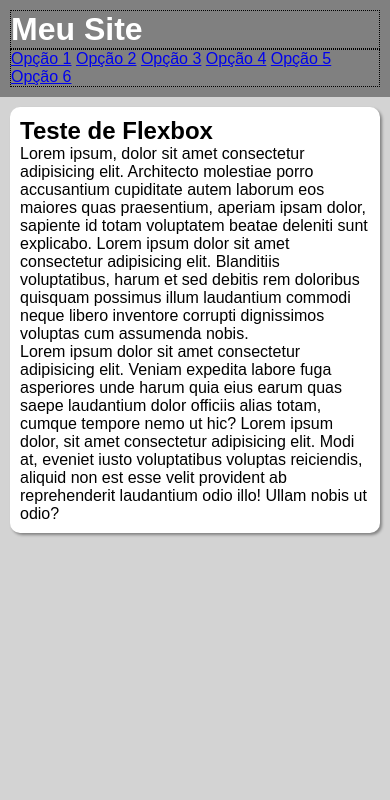
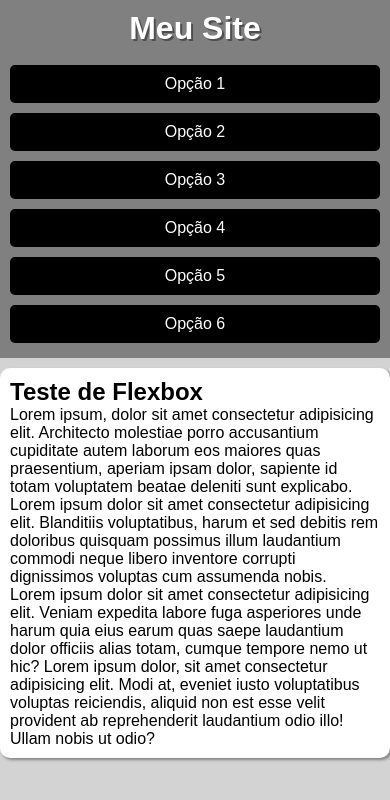
Before and after one commit to julliafigueiredo/html-css, a plain HTML site: page ex027/flex013-menuflexbox/index.html in a window 390 px wide. Drawn offline with Linux system fonts and the light colour scheme.

Commit message:
menu flexbox com media query

```diff
--- a/ex027/flex013-menuflexbox/index.html
+++ b/ex027/flex013-menuflexbox/index.html
@@ -5,6 +5,7 @@
     <meta name="viewport" content="width=device-width, initial-scale=1.0">
     <title>Menu Flexbox</title>
     <link rel="stylesheet" href="style.css">
+    <link rel="stylesheet" href="mobile.css" media="screen and (max-width: 580px)">
 </head>
 <body>
     <header>
--- /dev/null
+++ b/ex027/flex013-menuflexbox/mobile.css
@@ -0,0 +1,11 @@
+@charset "UTF-8";
+
+header, header > nav {
+    flex-flow: column nowrap;
+}
+header > h1 {
+    flex-basis: 50px;
+}
+header > nav > a {
+    width: 95vw;
+}
--- a/ex027/flex013-menuflexbox/style.css
+++ b/ex027/flex013-menuflexbox/style.css
@@ -18,19 +18,45 @@
     background-color: gray;
     color: white;
     padding: 10px;
+
+    display: flex;
+    flex-flow: row wrap;
+    justify-content: space-between;
+    align-items: center;
 }
 
 header > h1 {
-    border: 1px dotted black;
+    /*border: 1px dotted black;*/
+    flex: 0 0 200px;
+    text-shadow: 2px 2px 0px rgba(0, 0, 0, 0.393);
 }
 header > nav {
-    border: 1px dotted black;
+    /*border: 1px dotted black;*/
+
+    display: flex;
+    flex-flow: row wrap;
+    justify-content: flex-end;
+}
+header > nav > a {
+    background-color: black;
+    color: white;
+    padding: 10px;
+    margin: 5px;
+    border-radius: 5px;
+    text-decoration: none;
+    text-align: center;
+}
+header > nav > a:hover {
+    background-color: white;
+    color: black;
+    transition: background-color .5s;
 }
 
 main {
     background-color: white;
-    margin: 10px;
+    margin: 10px auto;
     padding: 10px;
     border-radius: 10px;
     box-shadow: 2px 2px 3px rgba(0, 0, 0, 0.386);
+    max-width: 800px;
 }
```
